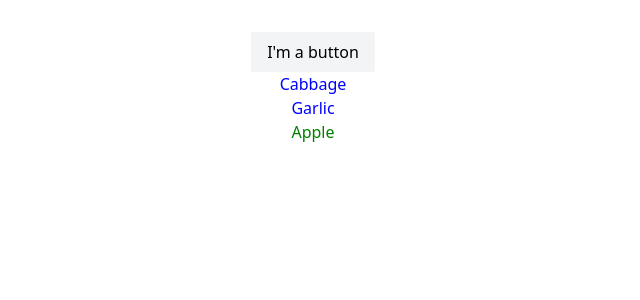
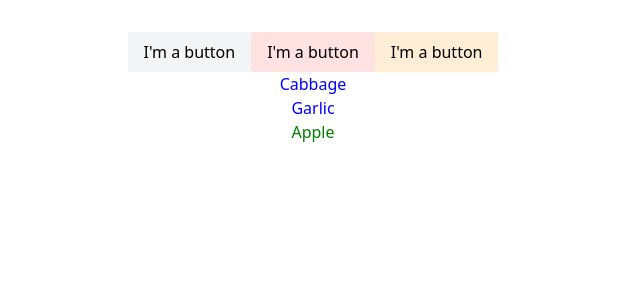
Before and after one commit to wang01h2/react-tic-tac-toe, a React (Vite) app: page / in a window 1280 px wide. Shown: the top 300 px of the page, without its empty margins (327-967 px from the left). Built offline with nearby package versions, Linux system fonts and the light colour scheme.

Commit message:
feat(App.jsx     Button.jsx): Button.jsx增加danger & warning styles
Button.jsx增加danger & warning styles

```diff
--- a/src/App.jsx
+++ b/src/App.jsx
@@ -16,7 +16,9 @@ const listItem = products.map(product => {
 function App(){
     return (
         <>
-            <Button className={'awesome-button'} type="test" onClick={() => console.log('click done.')}>I'm a button</Button>
+            <Button className={'awesome-button'} type="" onClick={() => console.log('click done.')}>I'm a button</Button>
+            <Button className={'awesome-button'} type="danger" onClick={() => console.log('click done.')}>I'm a button</Button>
+            <Button className={'awesome-button'} type="warning" onClick={() => console.log('click done.')}>I'm a button</Button>
             <ul className={'hello-react'}>{listItem}</ul>
         </>
     )
--- a/src/Button.jsx
+++ b/src/Button.jsx
@@ -1,4 +1,9 @@
 // 文档建议直接解构获取props，而不是获取props对象
+/**
+ * type: 按钮的类型
+ *
+ *
+ * */
 export function Button({type,onClick,children,className}) {
     const handleClick = () => {
         if(!onClick) return
@@ -6,7 +11,7 @@ export function Button({type,onClick,children,className}) {
     }
      return (
          <button
-             className={`bg-gray-100 p-2 px-4 rounded-sm hover:bg-gray-50 focus:outline-none focus:ring-2 focus:bg-gray-100 focus:ring-opacity-50 ${className}`}
+             className={type==='danger'?`bg-red-100 p-2 px-4 rounded-sm hover:bg-red-50 focus:outline-none focus:ring-2 focus:bg-red-100 focus:ring-opacity-50 ${className}`:type==='warning'?`bg-orange-100 p-2 px-4 rounded-sm hover:bg-orange-50 focus:outline-none focus:ring-2 focus:bg-orange-100 focus:ring-opacity-50 ${className}`:`bg-gray-100 p-2 px-4 rounded-sm hover:bg-gray-50 focus:outline-none focus:ring-2 focus:bg-gray-100 focus:ring-opacity-50 ${className}`}
              onClick={handleClick}>{children}</button>
      )
 }
```
